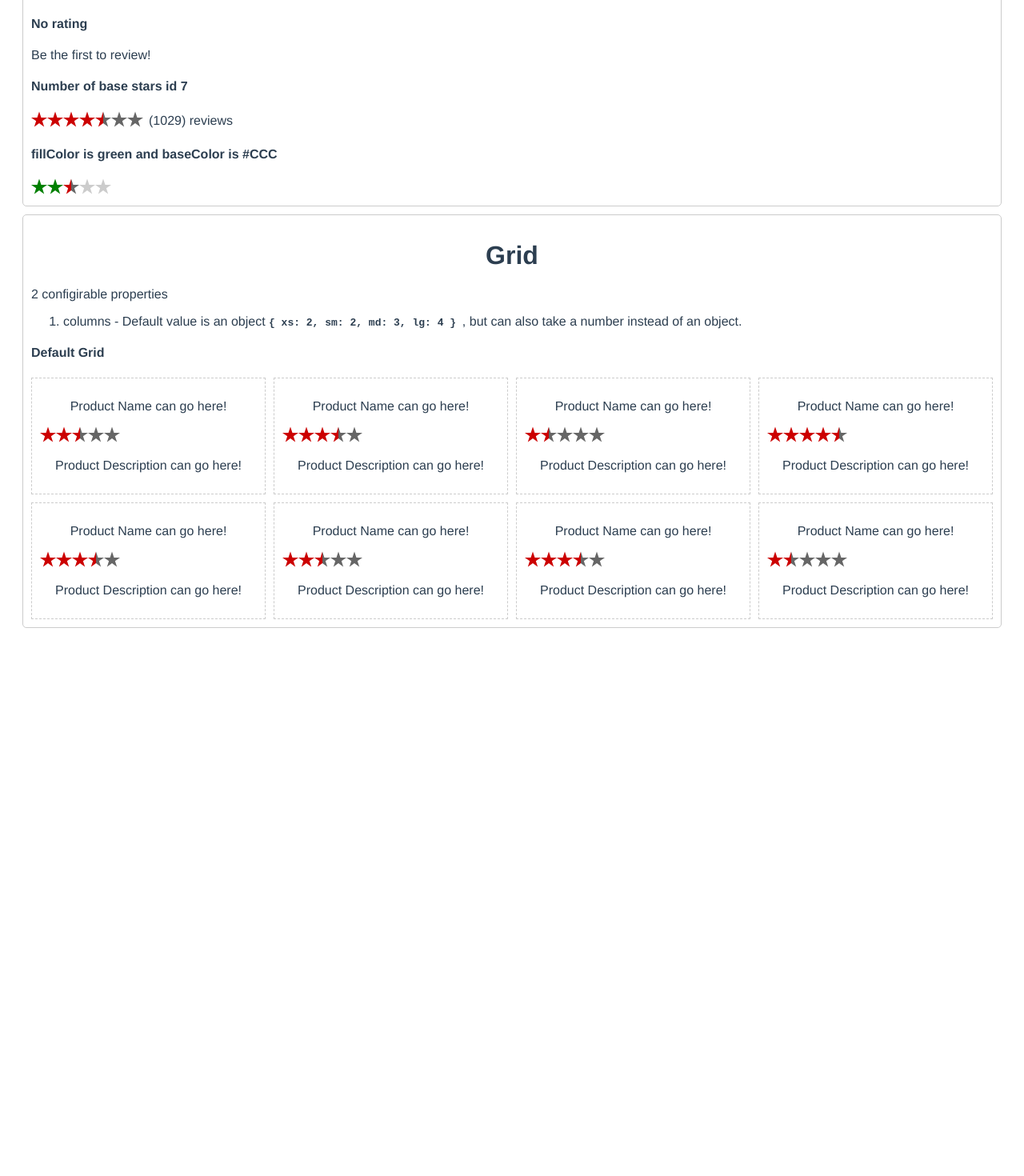
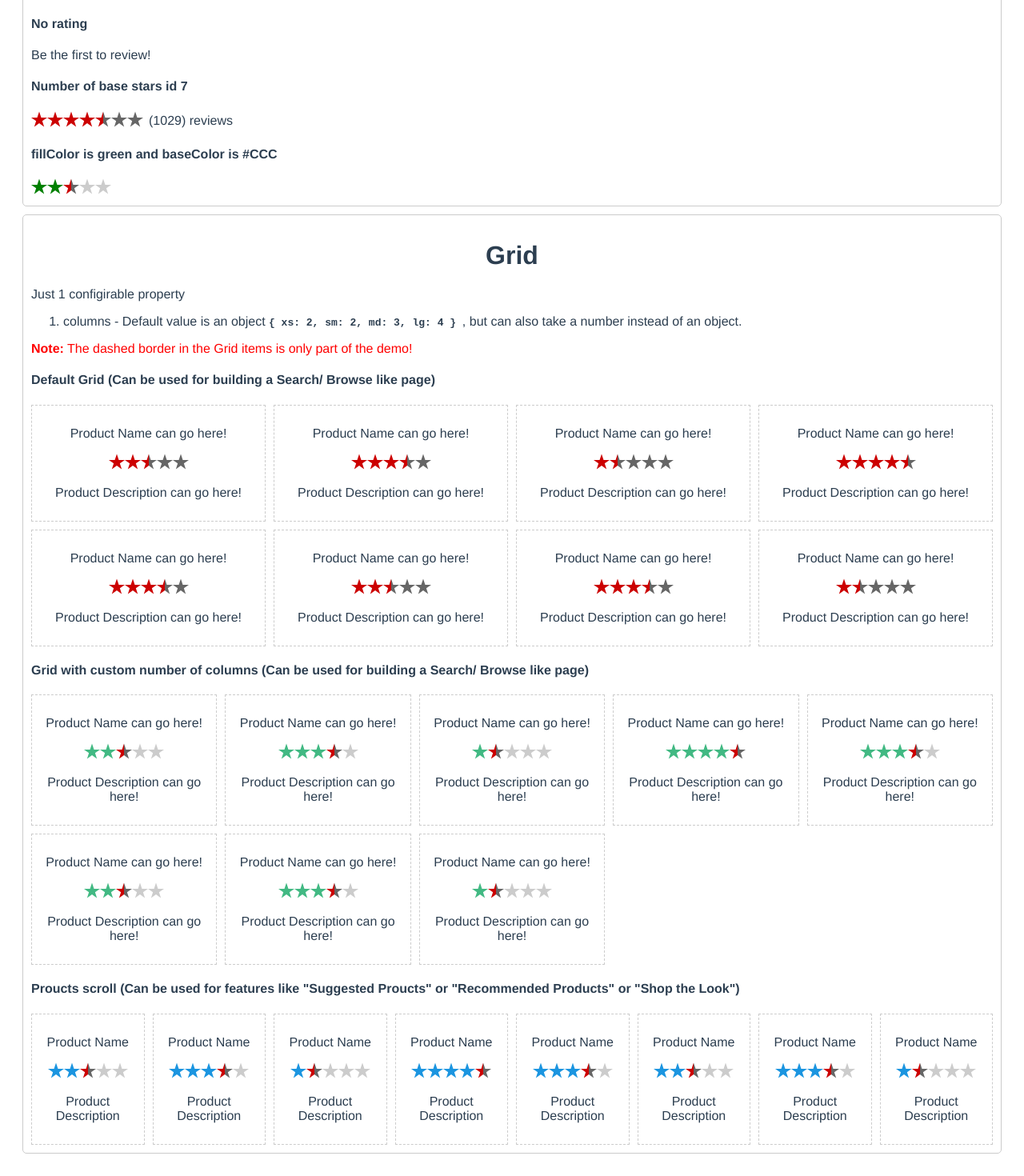
Before and after one commit to Shreerang/Vue-Nuggets, a Vue app: page / in a window 1280 px wide. Shown: the part 1091-2561 px from the top of the page at 80% size. Before the commit the page ends 1904 px from the top, so only its background shows below. Built offline with nearby package versions, Linux system fonts and the light colour scheme.

Commit message:
Grid component is complete.

```diff
--- a/src/App.vue
+++ b/src/App.vue
@@ -75,7 +75,7 @@
         Grid
       </h1>
       <p class="card-text">
-        2 configirable properties
+        Just 1 configirable property
         <ol>
           <li>columns - Default value is an object
             <strong>
@@ -90,9 +90,10 @@
             </strong>, but can also take a number instead of an object.
           </li>
         </ol>
+        <span style="color: red;"><strong>Note:</strong> The dashed border in the Grid items is only part of the demo!</span>
       </p>
       <div class="card-text">
-        <h4>Default Grid</h4>
+        <h4>Default Grid (Can be used for building a Search/ Browse like page)</h4>
         <Grid>
           <GridItem v-for="(item, index) in gridData" :key="index" >
             <p>
@@ -101,6 +102,34 @@
               <StarRating :rating="item.rating" />
             <p>
               Product Description can go here!
+            </p>
+          </GridItem>
+        </Grid>
+      </div>
+      <div class="card-text">
+        <h4>Grid with custom number of columns (Can be used for building a Search/ Browse like page)</h4>
+        <Grid :columns="{xs: 1, sm: 2, md: 3, lg: 5}">
+          <GridItem v-for="(item, index) in gridData" :key="index" >
+            <p>
+              Product Name can go here!
+            </p>
+              <StarRating :rating="item.rating" fillColor="#42b983" baseColor="#CCC" />
+            <p>
+              Product Description can go here!
+            </p>
+          </GridItem>
+        </Grid>
+      </div>
+      <div class="card-text">
+        <h4>Proucts scroll (Can be used for features like "Suggested Proucts" or "Recommended Products" or "Shop the Look")</h4>
+        <Grid :columns="8">
+          <GridItem v-for="(item, index) in gridData" :key="index" >
+            <p>
+              Product Name
+            </p>
+              <StarRating :rating="item.rating" fillColor="rgb(27, 149, 224)" baseColor="#CCC" />
+            <p>
+              Product Description
             </p>
           </GridItem>
         </Grid>
@@ -162,11 +191,7 @@ img {
 	border: dashed 1px #ccc;
 }
 
-.nugget-container {
-	display: grid;
-	grid-column-gap: 10px;
-	grid-row-gap: 10px;
-	grid-template-columns: repeat(8, 1fr);
-	overflow-x: auto;
+.nugget-grid-item > .nugget-stars {
+  width: 100%;
 }
 </style>
```
Also changed, not shown: 1 other file (tests, documents, lock files or other folders).
